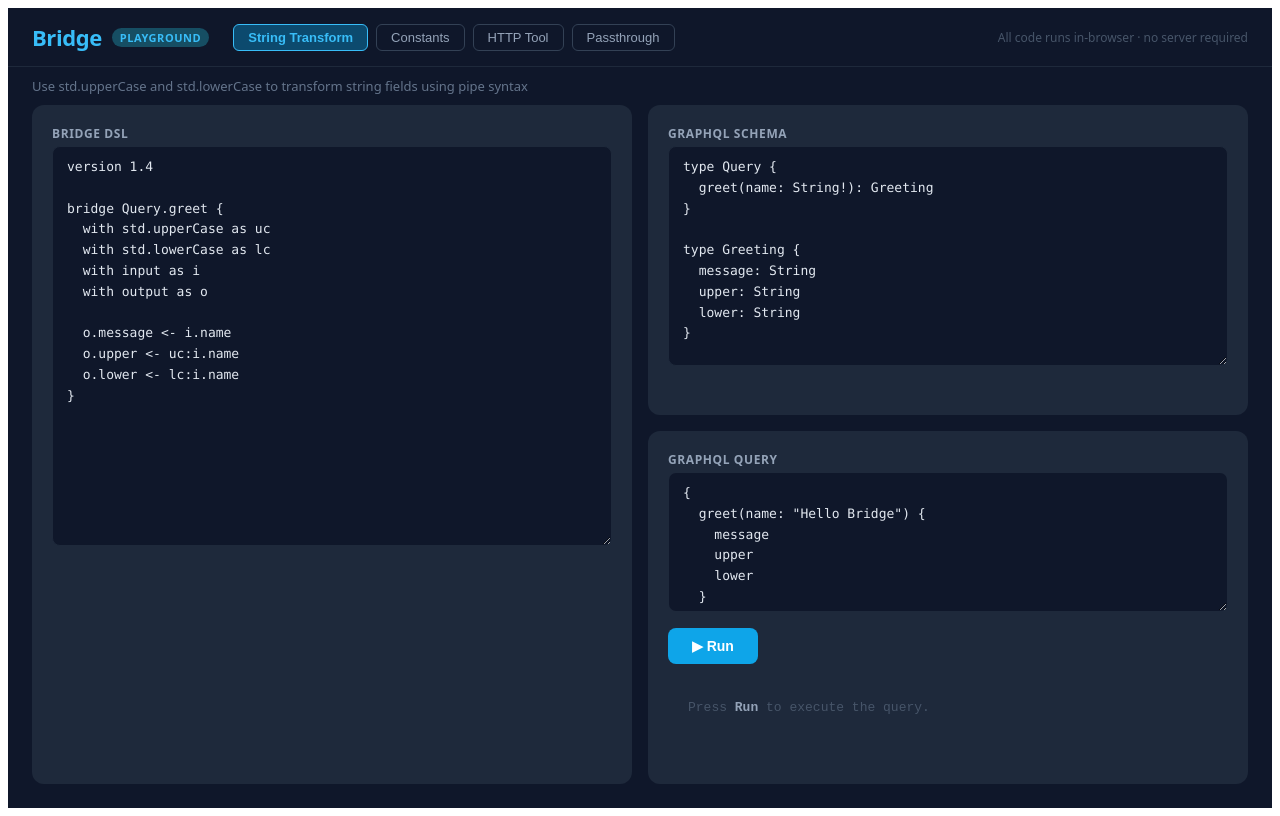
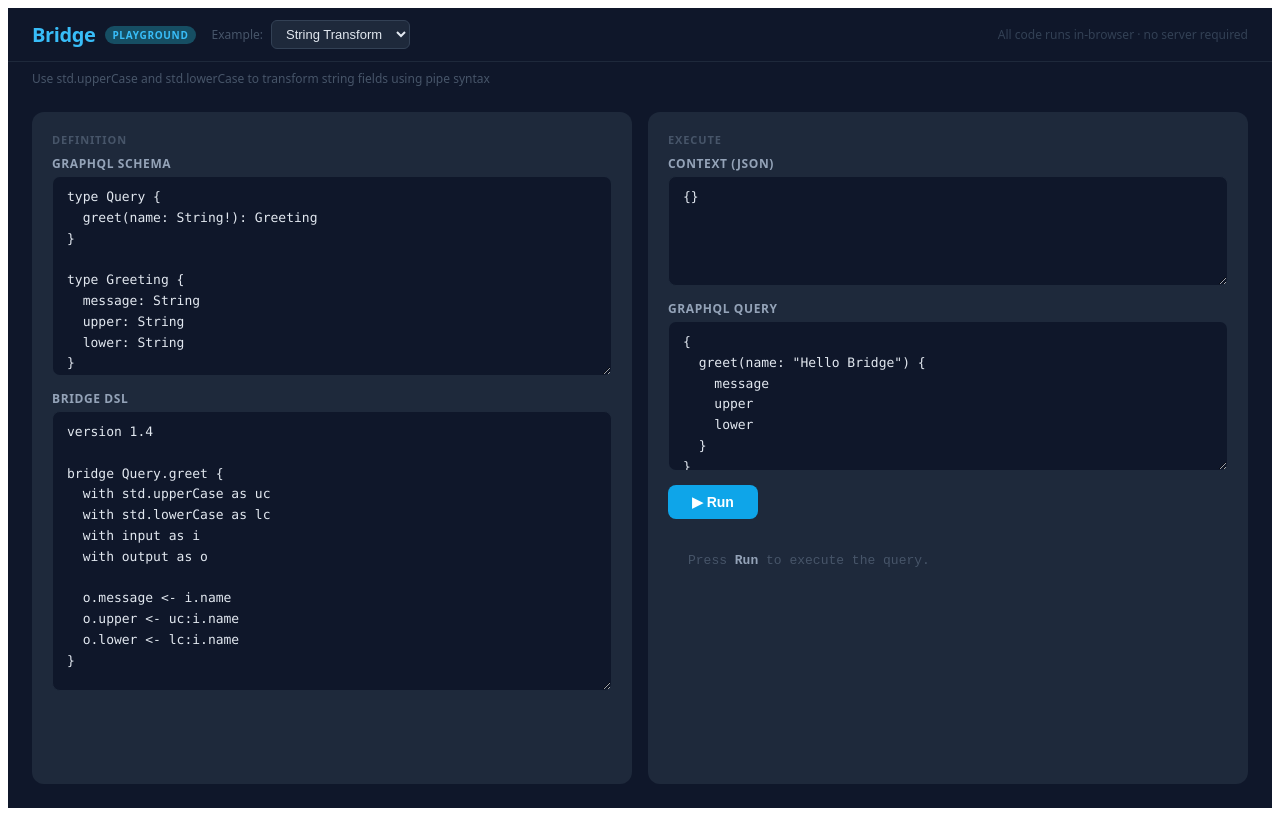
Before and after one commit to stackables/bridge, a React (Vite) app in the folder packages/playground/: page / in a window 1280 px wide. Built offline with nearby package versions, Linux system fonts and the light colour scheme.

Commit message:
feat: redesign playground — 2-col layout, context editor, trace dialog, dropdown
Co-authored-by: aarne <82001+aarne@users.noreply.github.com>

```diff
--- a/packages/playground/src/App.tsx
+++ b/packages/playground/src/App.tsx
@@ -6,13 +6,22 @@ import { examples } from "./examples";
 import { runBridge, getDiagnostics } from "./engine";
 import type { RunResult } from "./engine";
 
-const PANEL_STYLE: CSSProperties = {
+const PANEL: CSSProperties = {
   background: "#1e293b",
   borderRadius: 12,
   padding: 20,
   display: "flex",
   flexDirection: "column",
-  gap: 16,
+  gap: 14,
+};
+
+const SECTION_LABEL: CSSProperties = {
+  fontSize: 11,
+  fontWeight: 700,
+  color: "#475569",
+  textTransform: "uppercase",
+  letterSpacing: "0.08em",
+  marginBottom: -6,
 };
 
 export function App() {
@@ -22,6 +31,7 @@ export function App() {
   const [schema, setSchema] = useState(ex.schema);
   const [bridge, setBridge] = useState(ex.bridge);
   const [query, setQuery] = useState(ex.query);
+  const [context, setContext] = useState(ex.context);
   const [result, setResult] = useState<RunResult | null>(null);
   const [loading, setLoading] = useState(false);
 
@@ -31,6 +41,7 @@ export function App() {
     setSchema(e.schema);
     setBridge(e.bridge);
     setQuery(e.query);
+    setContext(e.context);
     setResult(null);
   }, []);
 
@@ -38,12 +49,12 @@ export function App() {
     setLoading(true);
     setResult(null);
     try {
-      const r = await runBridge(schema, bridge, query);
+      const r = await runBridge(schema, bridge, query, {}, context);
       setResult(r);
     } finally {
       setLoading(false);
     }
-  }, [schema, bridge, query]);
+  }, [schema, bridge, query, context]);
 
   const diagnostics = getDiagnostics(bridge).diagnostics;
   const hasErrors = diagnostics.some((d) => d.severity === "error");
@@ -57,83 +68,89 @@ export function App() {
       display: "flex",
       flexDirection: "column",
     }}>
-      {/* Header */}
+      {/* ── Header ── */}
       <header style={{
         borderBottom: "1px solid #1e293b",
-        padding: "14px 24px",
+        padding: "12px 24px",
         display: "flex",
         alignItems: "center",
-        gap: 24,
-        flexWrap: "wrap",
+        gap: 16,
+        flexShrink: 0,
       }}>
         <div style={{ display: "flex", alignItems: "center", gap: 10 }}>
-          <span style={{ fontSize: 22, fontWeight: 700, color: "#38bdf8", letterSpacing: "-0.02em" }}>
+          <span style={{ fontSize: 20, fontWeight: 700, color: "#38bdf8", letterSpacing: "-0.02em" }}>
             Bridge
           </span>
           <span style={{
             background: "#164e63",
             color: "#38bdf8",
-            fontSize: 11,
-            fontWeight: 600,
-            padding: "2px 8px",
+            fontSize: 10,
+            fontWeight: 700,
+            padding: "2px 7px",
             borderRadius: 99,
-            letterSpacing: "0.05em",
+            letterSpacing: "0.07em",
           }}>
             PLAYGROUND
           </span>
         </div>
-        <nav style={{ display: "flex", gap: 8, flexWrap: "wrap" }}>
-          {examples.map((e, i) => (
-            <button
-              key={i}
-              onClick={() => selectExample(i)}
+
+        {/* Example picker dropdown */}
+        <div style={{ display: "flex", alignItems: "center", gap: 8 }}>
+          <span style={{ fontSize: 12, color: "#475569" }}>Example:</span>
+          <select
+            value={exampleIndex}
+            onChange={(e) => selectExample(Number(e.target.value))}
             style={{
-                padding: "5px 14px",
+              background: "#1e293b",
+              color: "#e2e8f0",
+              border: "1px solid #334155",
               borderRadius: 6,
-                border: "1px solid",
-                borderColor: i === exampleIndex ? "#38bdf8" : "#334155",
-                background: i === exampleIndex ? "#0c4a6e" : "transparent",
-                color: i === exampleIndex ? "#38bdf8" : "#94a3b8",
+              padding: "5px 10px",
               fontSize: 13,
               cursor: "pointer",
-                fontWeight: i === exampleIndex ? 600 : 400,
-                transition: "all 0.15s",
+              outline: "none",
             }}
           >
-              {e.name}
-            </button>
+            {examples.map((ex, i) => (
+              <option key={i} value={i}>{ex.name}</option>
             ))}
-        </nav>
-        <div style={{ marginLeft: "auto", color: "#475569", fontSize: 12 }}>
+          </select>
+        </div>
+
+        <div style={{ marginLeft: "auto", color: "#334155", fontSize: 12 }}>
           All code runs in-browser · no server required
         </div>
       </header>
 
-      {/* Description */}
-      <div style={{ padding: "10px 24px", color: "#64748b", fontSize: 13 }}>
+      {/* ── Description bar ── */}
+      <div style={{ padding: "8px 24px", color: "#475569", fontSize: 12, borderBottom: "1px solid #0f172a", flexShrink: 0 }}>
         {ex.description}
       </div>
 
-      {/* Main content */}
-      <main style={{
+      {/* ── Two-column layout ── */}
+      <div style={{
         flex: 1,
-        padding: "0 24px 24px",
         display: "grid",
         gridTemplateColumns: "1fr 1fr",
-        gridTemplateRows: "auto auto",
         gap: 16,
+        padding: "16px 24px 24px",
+        minHeight: 0,
       }}>
-        {/* Left top: Schema */}
-        <div style={PANEL_STYLE}>
-          <Editor label="GraphQL Schema" value={schema} onChange={setSchema} height="220px" />
-        </div>
 
-        {/* Right top: Bridge DSL */}
-        <div style={{ ...PANEL_STYLE, gridRow: "1 / 3" }}>
-          <Editor label="Bridge DSL" value={bridge} onChange={setBridge} height="400px" />
+        {/* ── LEFT: Definition panel ── */}
+        <div style={{ ...PANEL, overflow: "auto" }}>
+          <div style={SECTION_LABEL}>Definition</div>
+
+          {/* GraphQL Schema */}
+          <Editor label="GraphQL Schema" value={schema} onChange={setSchema} height="200px" />
+
+          {/* Bridge DSL */}
+          <Editor label="Bridge DSL" value={bridge} onChange={setBridge} height="280px" />
+
+          {/* Diagnostics */}
           {diagnostics.length > 0 && (
             <div style={{ display: "flex", flexDirection: "column", gap: 4 }}>
-              <label style={{ fontSize: 12, fontWeight: 600, color: "#94a3b8", textTransform: "uppercase", letterSpacing: "0.05em" }}>
+              <label style={{ fontSize: 11, fontWeight: 700, color: "#475569", textTransform: "uppercase", letterSpacing: "0.08em" }}>
                 Diagnostics
               </label>
               <div style={{
@@ -141,6 +158,9 @@ export function App() {
                 border: "1px solid #1e293b",
                 borderRadius: 8,
                 padding: "8px 12px",
+                display: "flex",
+                flexDirection: "column",
+                gap: 4,
               }}>
                 {diagnostics.map((d, i) => (
                   <div key={i} style={{
@@ -164,14 +184,22 @@ export function App() {
           )}
         </div>
 
-        {/* Left bottom: Query + Run + Result */}
-        <div style={PANEL_STYLE}>
-          <Editor label="GraphQL Query" value={query} onChange={setQuery} height="140px" />
+        {/* ── RIGHT: Execute panel ── */}
+        <div style={{ ...PANEL, overflow: "auto" }}>
+          <div style={SECTION_LABEL}>Execute</div>
+
+          {/* Context */}
+          <Editor label="Context (JSON)" value={context} onChange={setContext} height="110px" />
+
+          {/* Query */}
+          <Editor label="GraphQL Query" value={query} onChange={setQuery} height="150px" />
+
+          {/* Run button */}
           <button
             onClick={handleRun}
             disabled={loading || hasErrors}
             style={{
-              padding: "10px 24px",
+              padding: "9px 24px",
               background: loading || hasErrors ? "#1e3a4a" : "#0ea5e9",
               color: loading || hasErrors ? "#475569" : "#fff",
               border: "none",
@@ -185,13 +213,16 @@ export function App() {
           >
             {loading ? "Running…" : "▶  Run"}
           </button>
+
+          {/* Result + Traces */}
           <ResultView
             result={result?.data}
             errors={result?.errors}
             loading={loading}
+            traces={result?.traces}
           />
         </div>
-      </main>
+      </div>
     </div>
   );
 }
--- /dev/null
+++ b/packages/playground/src/components/TraceDialog.tsx
@@ -0,0 +1,196 @@
+import { useState } from "react";
+import type { ToolTrace } from "../engine";
+
+type Props = {
+  traces: ToolTrace[];
+};
+
+function TraceRow({ trace, index }: { trace: ToolTrace; index: number }) {
+  const [expanded, setExpanded] = useState(false);
+  const hasDetail = trace.input !== undefined || trace.output !== undefined || trace.error !== undefined;
+
+  return (
+    <div style={{
+      borderBottom: "1px solid #1e293b",
+      padding: "8px 0",
+    }}>
+      <div
+        onClick={() => hasDetail && setExpanded(!expanded)}
+        style={{
+          display: "grid",
+          gridTemplateColumns: "24px 1fr auto auto",
+          gap: 8,
+          alignItems: "center",
+          cursor: hasDetail ? "pointer" : "default",
+        }}
+      >
+        <span style={{ color: "#475569", fontSize: 11, textAlign: "right" }}>{index + 1}</span>
+        <span style={{ fontFamily: "monospace", fontSize: 12, color: trace.error ? "#fca5a5" : "#e2e8f0" }}>
+          {trace.tool}
+          {trace.tool !== trace.fn && (
+            <span style={{ color: "#475569" }}> ({trace.fn})</span>
+          )}
+        </span>
+        <span style={{
+          fontSize: 11,
+          color: trace.error ? "#fca5a5" : "#4ade80",
+          fontFamily: "monospace",
+        }}>
+          {trace.durationMs.toFixed(1)}ms
+        </span>
+        {hasDetail && (
+          <span style={{ color: "#475569", fontSize: 11 }}>
+            {expanded ? "▲" : "▼"}
+          </span>
+        )}
+      </div>
+
+      {expanded && (
+        <div style={{ marginTop: 6, paddingLeft: 32, display: "flex", flexDirection: "column", gap: 6 }}>
+          {trace.error && (
+            <div>
+              <div style={{ fontSize: 11, color: "#94a3b8", marginBottom: 2 }}>ERROR</div>
+              <pre style={{ margin: 0, fontFamily: "monospace", fontSize: 12, color: "#fca5a5" }}>{trace.error}</pre>
+            </div>
+          )}
+          {trace.input !== undefined && (
+            <div>
+              <div style={{ fontSize: 11, color: "#94a3b8", marginBottom: 2 }}>INPUT</div>
+              <pre style={{
+                margin: 0,
+                fontFamily: "monospace",
+                fontSize: 12,
+                color: "#93c5fd",
+                background: "#0f172a",
+                padding: "6px 10px",
+                borderRadius: 6,
+                overflowX: "auto",
+              }}>
+                {JSON.stringify(trace.input, null, 2)}
+              </pre>
+            </div>
+          )}
+          {trace.output !== undefined && (
+            <div>
+              <div style={{ fontSize: 11, color: "#94a3b8", marginBottom: 2 }}>OUTPUT</div>
+              <pre style={{
+                margin: 0,
+                fontFamily: "monospace",
+                fontSize: 12,
+                color: "#86efac",
+                background: "#0f172a",
+                padding: "6px 10px",
+                borderRadius: 6,
+                overflowX: "auto",
+              }}>
+                {JSON.stringify(trace.output, null, 2)}
+              </pre>
+            </div>
+          )}
+        </div>
+      )}
+    </div>
+  );
+}
+
+export function TraceDialog({ traces }: Props) {
+  const [open, setOpen] = useState(false);
+  const totalMs = traces.reduce((sum, t) => sum + t.durationMs, 0);
+  const hasErrors = traces.some((t) => t.error);
+
+  return (
+    <>
+      {/* Inline summary badge */}
+      <button
+        onClick={() => setOpen(true)}
+        style={{
+          display: "inline-flex",
+          alignItems: "center",
+          gap: 6,
+          padding: "4px 10px",
+          background: "transparent",
+          border: "1px solid",
+          borderColor: hasErrors ? "#7f1d1d" : "#1e3a5f",
+          borderRadius: 6,
+          color: hasErrors ? "#fca5a5" : "#38bdf8",
+          fontSize: 12,
+          cursor: "pointer",
+          fontFamily: "monospace",
+        }}
+      >
+        <span>{hasErrors ? "⚠" : "⚡"}</span>
+        <span>{traces.length} tool call{traces.length !== 1 ? "s" : ""}</span>
+        <span style={{ color: "#475569" }}>·</span>
+        <span>{totalMs.toFixed(1)}ms total</span>
+        <span style={{ color: "#475569", fontSize: 11 }}>— view traces</span>
+      </button>
+
+      {/* Modal dialog */}
+      {open && (
+        <div
+          onClick={() => setOpen(false)}
+          style={{
+            position: "fixed",
+            inset: 0,
+            background: "rgba(0,0,0,0.6)",
+            display: "flex",
+            alignItems: "center",
+            justifyContent: "center",
+            zIndex: 1000,
+          }}
+        >
+          <div
+            onClick={(e) => e.stopPropagation()}
+            style={{
+              background: "#1e293b",
+              borderRadius: 12,
+              border: "1px solid #334155",
+              width: "min(680px, 95vw)",
+              maxHeight: "80vh",
+              display: "flex",
+              flexDirection: "column",
+              boxShadow: "0 20px 60px rgba(0,0,0,0.5)",
+            }}
+          >
+            {/* Dialog header */}
+            <div style={{
+              padding: "14px 20px",
+              borderBottom: "1px solid #334155",
+              display: "flex",
+              alignItems: "center",
+              justifyContent: "space-between",
+            }}>
+              <div style={{ display: "flex", alignItems: "center", gap: 10 }}>
+                <span style={{ fontWeight: 600, color: "#e2e8f0", fontSize: 14 }}>Tool Traces</span>
+                <span style={{ fontSize: 12, color: "#475569", fontFamily: "monospace" }}>
+                  {traces.length} calls · {totalMs.toFixed(1)}ms
+                </span>
+              </div>
+              <button
+                onClick={() => setOpen(false)}
+                style={{
+                  background: "transparent",
+                  border: "none",
+                  color: "#475569",
+                  fontSize: 18,
+                  cursor: "pointer",
+                  lineHeight: 1,
+                  padding: "0 4px",
+                }}
+              >
+                ×
+              </button>
+            </div>
+
+            {/* Trace list */}
+            <div style={{ overflowY: "auto", padding: "4px 20px 16px" }}>
+              {traces.map((trace, i) => (
+                <TraceRow key={i} trace={trace} index={i} />
+              ))}
+            </div>
+          </div>
+        </div>
+      )}
+    </>
+  );
+}
--- a/packages/playground/src/engine.ts
+++ b/packages/playground/src/engine.ts
@@ -5,13 +5,16 @@
  * SDL, and executes a GraphQL query — all in-process with no HTTP server.
  */
 import { parseBridgeChevrotain, parseBridgeDiagnostics } from "@stackables/bridge";
-import type { BridgeDiagnostic } from "@stackables/bridge";
-import { bridgeTransform, builtinTools } from "@stackables/bridge";
+import type { BridgeDiagnostic, ToolTrace } from "@stackables/bridge";
+import { bridgeTransform, builtinTools, getBridgeTraces } from "@stackables/bridge";
 import { buildSchema, execute, parse as parseGql } from "graphql";
+
+export type { ToolTrace };
 
 export type RunResult = {
   data?: unknown;
   errors?: string[];
+  traces?: ToolTrace[];
 };
 
 export type DiagnosticResult = {
@@ -33,12 +36,14 @@ export function getDiagnostics(bridgeText: string): DiagnosticResult {
  * @param bridgeText  Bridge DSL string
  * @param queryText   GraphQL query string
  * @param variables   Optional query variables
+ * @param contextJson Optional JSON string for the GraphQL context
  */
 export async function runBridge(
   schemaSdl: string,
   bridgeText: string,
   queryText: string,
   variables: Record<string, unknown> = {},
+  contextJson = "{}",
 ): Promise<RunResult> {
   // 1. Build GraphQL schema from SDL
   let schema;
@@ -56,11 +61,12 @@ export async function runBridge(
     return { errors: [`Bridge parse error: ${err instanceof Error ? err.message : String(err)}`] };
   }
 
-  // 3. Apply bridge transform
+  // 3. Apply bridge transform (tracing always enabled for playground)
   let transformedSchema;
   try {
     transformedSchema = bridgeTransform(schema, instructions, {
       tools: builtinTools,
+      trace: "full",
     });
   } catch (err: unknown) {
     return { errors: [`Transform error: ${err instanceof Error ? err.message : String(err)}`] };
@@ -74,19 +80,30 @@ export async function runBridge(
     return { errors: [`Query parse error: ${err instanceof Error ? err.message : String(err)}`] };
   }
 
-  // 5. Execute
+  // 5. Parse context JSON
+  let contextValue: Record<string, unknown>;
+  try {
+    contextValue = contextJson.trim() ? (JSON.parse(contextJson) as Record<string, unknown>) : {};
+  } catch (err: unknown) {
+    return { errors: [`Context JSON error: ${err instanceof Error ? err.message : String(err)}`] };
+  }
+
+  // 6. Execute
   try {
     const result = await execute({
       schema: transformedSchema,
       document,
       variableValues: variables,
+      contextValue,
     });
 
     const errors = result.errors?.map((e) => {
       const path = e.path ? ` (path: ${e.path.join(".")})` : "";
       return `${e.message}${path}`;
     });
-    return { data: result.data, errors };
+
+    const traces = getBridgeTraces(contextValue);
+    return { data: result.data, errors, traces: traces.length > 0 ? traces : undefined };
   } catch (err: unknown) {
     return { errors: [`Execution error: ${err instanceof Error ? err.message : String(err)}`] };
   }
--- a/packages/playground/src/examples.ts
+++ b/packages/playground/src/examples.ts
@@ -4,6 +4,7 @@ export type Example = {
   schema: string;
   bridge: string;
   query: string;
+  context: string;
 };
 
 export const examples: Example[] = [
@@ -38,6 +39,7 @@ bridge Query.greet {
     lower
   }
 }`,
+    context: `{}`,
   },
   {
     name: "Constants",
@@ -65,6 +67,40 @@ bridge Query.config {
     version
     env
     label
+  }
+}`,
+    context: `{}`,
+  },
+  {
+    name: "Context",
+    description: "Access the GraphQL context inside bridge files using 'with context'",
+    schema: /* GraphQL */ `type Query {
+  profile: Profile
+}
+
+type Profile {
+  userId: String
+  role: String
+}`,
+    bridge: `version 1.4
+
+bridge Query.profile {
+  with context as ctx
+  with output as o
+
+  o.userId <- ctx.user.id
+  o.role <- ctx.user.role
+}`,
+    query: `{
+  profile {
+    userId
+    role
+  }
+}`,
+    context: `{
+  "user": {
+    "id": "usr_42",
+    "role": "admin"
   }
 }`,
   },
@@ -103,6 +139,7 @@ bridge Query.location {
     lon
   }
 }`,
+    context: `{}`,
   },
   {
     name: "Passthrough",
@@ -130,5 +167,6 @@ bridge Query.echo {
     count
   }
 }`,
+    context: `{}`,
   },
 ];
```
Also changed, not shown: packages/playground/src/components/ResultView.tsx (+7 -1 lines). Lines whose indentation alone changed are shown as unchanged.
